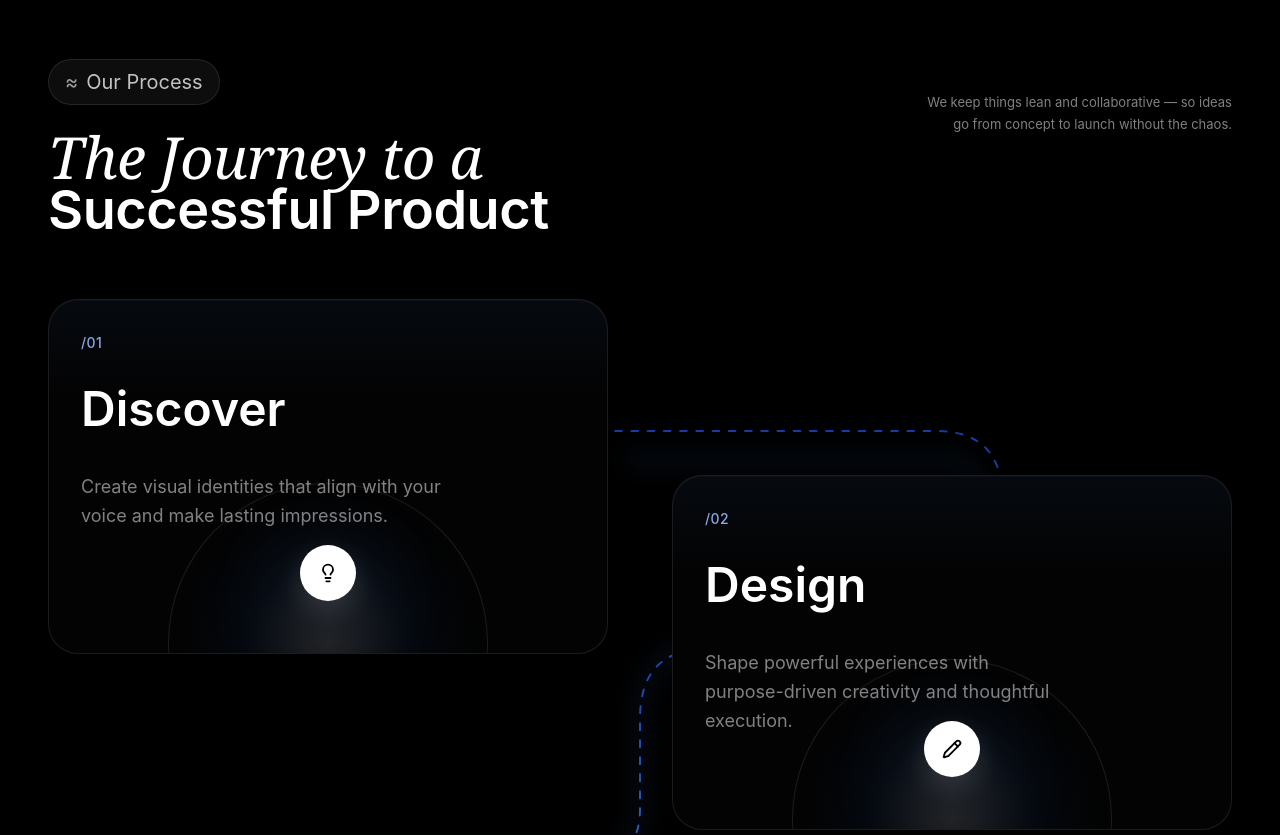
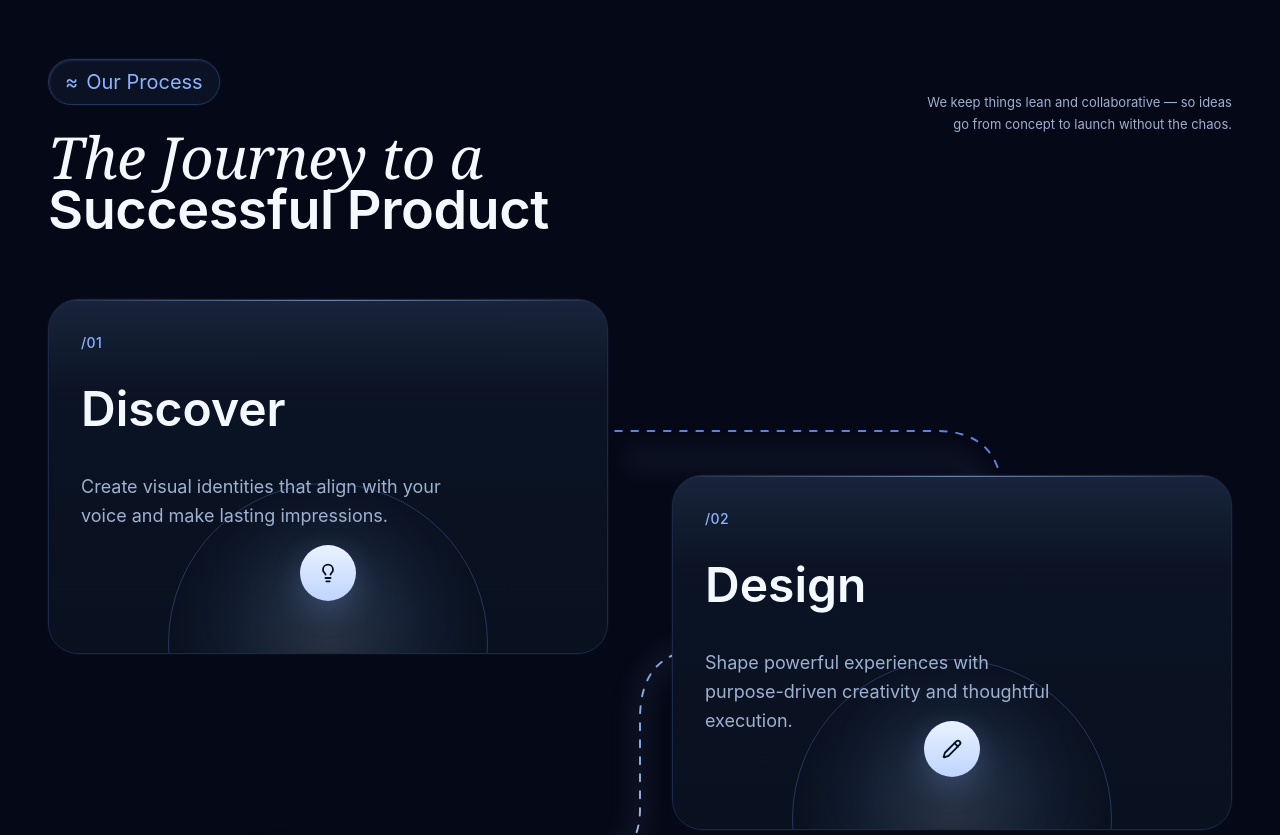
Before and after one commit to Takmim00/Aurevian, a React (Vite) app: page / in a window 1280 px wide. Shown: the part 3440-4275 px from the top of the page. Built offline with nearby package versions, Linux system fonts and the light colour scheme.

Commit message:
process color update

```diff
--- a/src/components/Process.jsx
+++ b/src/components/Process.jsx
@@ -1,6 +1,11 @@
-"use client";
 import { useRef } from "react";
-import { motion, useMotionValue, useScroll, useMotionValueEvent, useSpring } from "motion/react";
+import {
+  motion,
+  useMotionValue,
+  useScroll,
+  useMotionValueEvent,
+  useSpring,
+} from "motion/react";
 import { Code2, Lightbulb, Pencil, Rocket } from "lucide-react";
 
 const steps = [
@@ -67,7 +72,10 @@ export default function Process() {
     offset: ["start 0.7", "end 0.7"],
   });
 
-  const springProgress = useSpring(scrollYProgress, { stiffness: 130, damping: 28 });
+  const springProgress = useSpring(scrollYProgress, {
+    stiffness: 130,
+    damping: 28,
+  });
 
   useMotionValueEvent(springProgress, "change", (latest) => {
     if (!pathRef.current) return;
@@ -82,31 +90,31 @@ export default function Process() {
     <section
       id="process"
       ref={sectionRef}
-      className="relative overflow-hidden bg-black px-6 py-20 text-white md:px-10 lg:px-12"
+      className="relative overflow-hidden bg-[#050816] px-6 py-20 text-white md:px-10 lg:px-12"
     >
       <div className="relative mx-auto max-w-400">
         {/* Header */}
         <div className="mb-16 flex flex-col gap-8 md:flex-row md:items-start md:justify-between">
           <div>
-            <div className="mb-6 inline-flex items-center rounded-full border border-white/10 bg-white/5 px-4 py-2 text-xl text-white/75 backdrop-blur-sm">
-              <span className="mr-2 text-white/60">≈</span>
-              Our Process
+            <div className="mb-6 inline-flex items-center rounded-full border border-[#22345b] bg-[#0b1224] px-4 py-2 text-xl text-[#dbe7ff] shadow-[inset_1px_1px_2px_rgba(133,165,255,0.16),0_0_0_1px_rgba(70,110,210,0.08)] backdrop-blur-sm">
+              <span className="mr-2 text-[#8fb4ff]">≈</span>
+              <span className="text-[#8fb4ff]">Our Process</span>
             </div>
 
             <h2 className="leading-[0.95] tracking-[-0.03em]">
               <span
-                className="block text-[42px] font-normal italic text-white md:text-[58px]"
+                className="block text-[42px] font-normal italic text-[#f4f8ff] md:text-[58px]"
                 style={{ fontFamily: "Georgia, 'Times New Roman', serif" }}
               >
                 The Journey to a
               </span>
-              <span className="block text-[38px] font-semibold not-italic text-white md:text-[54px]">
+              <span className="block text-[38px] font-semibold not-italic text-[#f4f8ff] md:text-[54px]">
                 Successful Product
               </span>
             </h2>
           </div>
 
-          <p className="max-w-[320px] pt-4 text-left text-[13px] leading-[1.7] text-white/50 md:pt-8 md:text-right">
+          <p className="max-w-[320px] pt-4 text-left text-[13px] leading-[1.7] text-[#9fb0d1] md:pt-8 md:text-right">
             We keep things lean and collaborative — so ideas go from concept to
             launch without the chaos.
           </p>
@@ -114,7 +122,6 @@ export default function Process() {
 
         {/* Timeline */}
         <div className="relative mx-auto hidden max-w-310 md:block">
-          {/* SVG line */}
           <svg
             className="pointer-events-none absolute left-0 top-0 z-0 h-280 w-full"
             viewBox="0 0 1240 1120"
@@ -123,10 +130,10 @@ export default function Process() {
             preserveAspectRatio="none"
           >
             <defs>
-              {/* clip so dot never renders outside the path area */}
               <clipPath id="svgClip">
                 <rect x="0" y="0" width="1240" height="1120" />
               </clipPath>
+
               <linearGradient
                 id="zigzagGradient"
                 x1="620"
@@ -135,14 +142,13 @@ export default function Process() {
                 y2="980"
                 gradientUnits="userSpaceOnUse"
               >
-                <stop offset="0%" stopColor="#1D4ED8" stopOpacity="0.95" />
-                <stop offset="18%" stopColor="#1D4ED8" stopOpacity="0.95" />
-                <stop offset="50%" stopColor="#3B82F6" stopOpacity="0.95" />
-                <stop offset="82%" stopColor="#1D4ED8" stopOpacity="0.95" />
-                <stop offset="100%" stopColor="#1D4ED8" stopOpacity="0.95" />
+                <stop offset="0%" stopColor="#6C96FF" stopOpacity="0.95" />
+                <stop offset="18%" stopColor="#8FB4FF" stopOpacity="0.95" />
+                <stop offset="50%" stopColor="#C2D8FF" stopOpacity="0.95" />
+                <stop offset="82%" stopColor="#8FB4FF" stopOpacity="0.95" />
+                <stop offset="100%" stopColor="#6C96FF" stopOpacity="0.95" />
               </linearGradient>
 
-              {/* glow filter for the dot */}
               <filter id="dotGlow" x="-100%" y="-100%" width="300%" height="300%">
                 <feGaussianBlur stdDeviation="12" result="blur" />
                 <feMerge>
@@ -174,14 +180,13 @@ export default function Process() {
                 Q 620 980 690 980
                 H 1010
               "
-              stroke="#3B82F6"
-              strokeOpacity="0.12"
+              stroke="#8FB4FF"
+              strokeOpacity="0.16"
               strokeWidth="10"
               strokeLinecap="round"
               className="blur-md"
             />
 
-            {/* invisible path used by getPointAtLength */}
             <path
               ref={pathRef}
               d={PATH_D}
@@ -190,14 +195,13 @@ export default function Process() {
               strokeWidth="1"
             />
 
-            {/* main dashed path */}
             <path
               d={PATH_D}
               stroke="url(#zigzagGradient)"
               strokeWidth="2"
               strokeLinecap="round"
               strokeDasharray="7 10"
-              opacity="0.8"
+              opacity="0.9"
             >
               <animate
                 attributeName="stroke-dashoffset"
@@ -208,48 +212,43 @@ export default function Process() {
               />
             </path>
 
-            {/* dot group — clipped to SVG bounds */}
             <g clipPath="url(#svgClip)">
-            {/* outer glow ring */}
               <motion.circle
                 cx={dotX}
                 cy={dotY}
                 r="22"
-              fill="#3B82F6"
-              fillOpacity="0.12"
-              stroke="#3B82F6"
-              strokeOpacity="0.25"
+                fill="#8FB4FF"
+                fillOpacity="0.14"
+                stroke="#C2D8FF"
+                strokeOpacity="0.28"
                 strokeWidth="1"
               />
 
-            {/* middle ring */}
               <motion.circle
                 cx={dotX}
                 cy={dotY}
                 r="13"
-              fill="#1D4ED8"
-              fillOpacity="0.3"
-              stroke="#60A5FA"
-              strokeOpacity="0.5"
+                fill="#6C96FF"
+                fillOpacity="0.32"
+                stroke="#DCE8FF"
+                strokeOpacity="0.55"
                 strokeWidth="1"
               />
 
-            {/* core dot */}
               <motion.circle
                 cx={dotX}
                 cy={dotY}
                 r="7"
-              fill="#3B82F6"
+                fill="#AFCFFF"
                 filter="url(#dotGlow)"
               />
 
-            {/* bright center highlight */}
               <motion.circle
                 cx={dotX}
                 cy={dotY}
                 r="3"
                 fill="white"
-              fillOpacity="0.9"
+                fillOpacity="0.95"
               />
             </g>
           </svg>
@@ -267,34 +266,37 @@ export default function Process() {
                     isLeft ? "justify-self-start" : "justify-self-end pt-44"
                   }
                 >
-                  <div className="group relative h-88.75 w-140 overflow-hidden rounded-[30px] border border-white/10 bg-[#030303] p-8 shadow-[inset_0_1px_0_rgba(255,255,255,0.03)] transition-all duration-500 hover:border-white/20">
+                  <div className="group relative h-88.75 w-140 overflow-hidden rounded-[30px] border border-[#1b2848] bg-[linear-gradient(180deg,#0b1426_0%,#09111f_100%)] p-8 shadow-[inset_0_1px_0_rgba(255,255,255,0.04),0_0_0_1px_rgba(120,160,255,0.03)] transition-all duration-500 hover:border-[#314a78]">
                     {/* top subtle blue tint */}
-                    <div className="pointer-events-none absolute inset-x-0 top-0 h-24 bg-linear-to-b from-[#3B82F6]/5 to-transparent" />
+                    <div className="pointer-events-none absolute inset-x-0 top-0 h-24 bg-linear-to-b from-[#8fb4ff]/10 to-transparent" />
+
+                    {/* top premium line */}
+                    <div className="pointer-events-none absolute inset-x-0 top-0 h-px bg-[linear-gradient(90deg,transparent,rgba(175,205,255,0.55),transparent)]" />
 
                     {/* content */}
                     <div className="relative z-10 max-w-90">
-                      <p className="text-[14px] font-medium tracking-wide text-[#89A9E8]">
+                      <p className="text-[14px] font-medium tracking-wide text-[#8fb4ff]">
                         {step.id}
                       </p>
 
-                      <h3 className="mt-8 text-[48px] font-semibold leading-none text-white">
+                      <h3 className="mt-8 text-[48px] font-semibold leading-none text-[#f4f8ff]">
                         {step.title}
                       </h3>
 
-                      <p className="mt-10 text-[18px] leading-[1.6] text-white/50">
+                      <p className="mt-10 text-[18px] leading-[1.6] text-[#9fb0d1]">
                         {step.description}
                       </p>
                     </div>
 
                     {/* half circle */}
-                    <div className="pointer-events-none absolute -bottom-37.5 left-1/2 h-80 w-[320px] -translate-x-1/2 rounded-full border border-white/10 bg-[radial-gradient(circle_at_center,rgba(255,255,255,0.10),rgba(59,130,246,0.05),transparent_70%)]" />
+                    <div className="pointer-events-none absolute -bottom-37.5 left-1/2 h-80 w-[320px] -translate-x-1/2 rounded-full border border-[#24375f] bg-[radial-gradient(circle_at_center,rgba(220,232,255,0.10),rgba(143,180,255,0.08),transparent_70%)]" />
 
                     {/* center glow */}
-                    <div className="pointer-events-none absolute -bottom-7.5 left-1/2 h-37.5 w-30 -translate-x-1/2 rounded-full bg-[radial-gradient(circle_at_center,rgba(255,255,255,0.18),rgba(59,130,246,0.08),transparent_75%)] blur-2xl" />
+                    <div className="pointer-events-none absolute -bottom-7.5 left-1/2 h-37.5 w-30 -translate-x-1/2 rounded-full bg-[radial-gradient(circle_at_center,rgba(220,232,255,0.20),rgba(143,180,255,0.10),transparent_75%)] blur-2xl" />
 
                     {/* icon */}
                     <div className="absolute bottom-13 left-1/2 z-20 -translate-x-1/2">
-                      <div className="flex h-14 w-14 items-center justify-center rounded-full bg-white text-black shadow-[0_10px_30px_rgba(255,255,255,0.14)] transition-transform duration-500 group-hover:scale-110">
+                      <div className="flex h-14 w-14 items-center justify-center rounded-full bg-[linear-gradient(180deg,#e9f2ff_0%,#bfd4ff_100%)] text-[#08111f] shadow-[0_10px_30px_rgba(143,180,255,0.22)] transition-transform duration-500 group-hover:scale-110">
                         <Icon size={20} strokeWidth={2.2} />
                       </div>
                     </div>
@@ -313,28 +315,29 @@ export default function Process() {
             return (
               <div
                 key={step.id}
-                className="group relative min-h-80 overflow-hidden rounded-[26px] border border-white/10 bg-[#030303] p-6"
+                className="group relative min-h-80 overflow-hidden rounded-[26px] border border-[#1b2848] bg-[linear-gradient(180deg,#0b1426_0%,#09111f_100%)] p-6 shadow-[inset_0_1px_0_rgba(255,255,255,0.04)]"
               >
-                <div className="pointer-events-none absolute inset-x-0 top-0 h-20 bg-linear-to-b from-[#3B82F6]/4 to-transparent" />
+                <div className="pointer-events-none absolute inset-x-0 top-0 h-20 bg-linear-to-b from-[#8fb4ff]/8 to-transparent" />
+                <div className="pointer-events-none absolute inset-x-0 top-0 h-px bg-[linear-gradient(90deg,transparent,rgba(175,205,255,0.45),transparent)]" />
 
                 <div className="relative z-10 max-w-[85%]">
-                  <p className="text-[13px] font-medium tracking-wide text-[#89A9E8]">
+                  <p className="text-[13px] font-medium tracking-wide text-[#8fb4ff]">
                     {step.id}
                   </p>
 
-                  <h3 className="mt-5 text-[38px] font-semibold leading-none text-white">
+                  <h3 className="mt-5 text-[38px] font-semibold leading-none text-[#f4f8ff]">
                     {step.title}
                   </h3>
 
-                  <p className="mt-6 text-[16px] leading-[1.65] text-white/50">
+                  <p className="mt-6 text-[16px] leading-[1.65] text-[#9fb0d1]">
                     {step.description}
                   </p>
                 </div>
 
-                <div className="pointer-events-none absolute -bottom-30 left-1/2 h-62.5 w-62.5 -translate-x-1/2 rounded-full border border-white/10 bg-[radial-gradient(circle_at_center,rgba(255,255,255,0.10),rgba(59,130,246,0.05),transparent_70%)]" />
+                <div className="pointer-events-none absolute -bottom-30 left-1/2 h-62.5 w-62.5 -translate-x-1/2 rounded-full border border-[#24375f] bg-[radial-gradient(circle_at_center,rgba(220,232,255,0.10),rgba(143,180,255,0.08),transparent_70%)]" />
 
                 <div className="absolute bottom-10 left-1/2 z-20 -translate-x-1/2">
-                  <div className="flex h-12 w-12 items-center justify-center rounded-full bg-white text-black">
+                  <div className="flex h-12 w-12 items-center justify-center rounded-full bg-[linear-gradient(180deg,#e9f2ff_0%,#bfd4ff_100%)] text-[#08111f] shadow-[0_10px_30px_rgba(143,180,255,0.20)]">
                     <Icon size={18} strokeWidth={2.2} />
                   </div>
                 </div>
```
Lines whose indentation alone changed are shown as unchanged.
